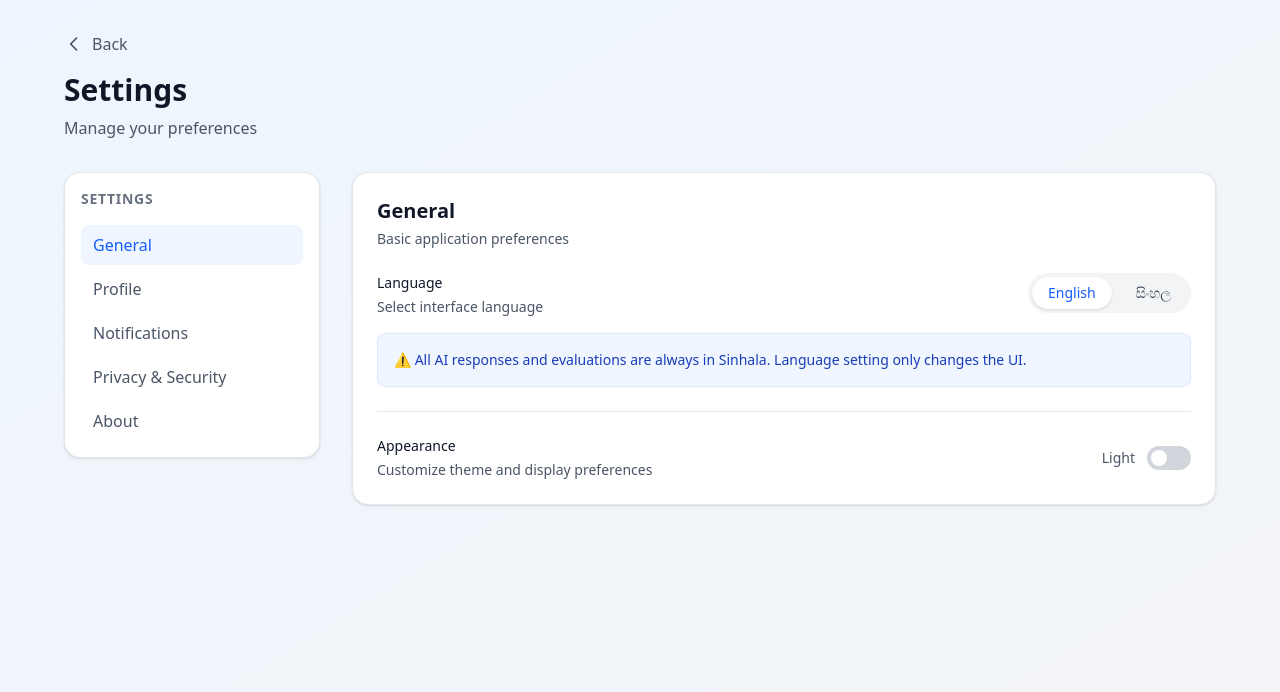
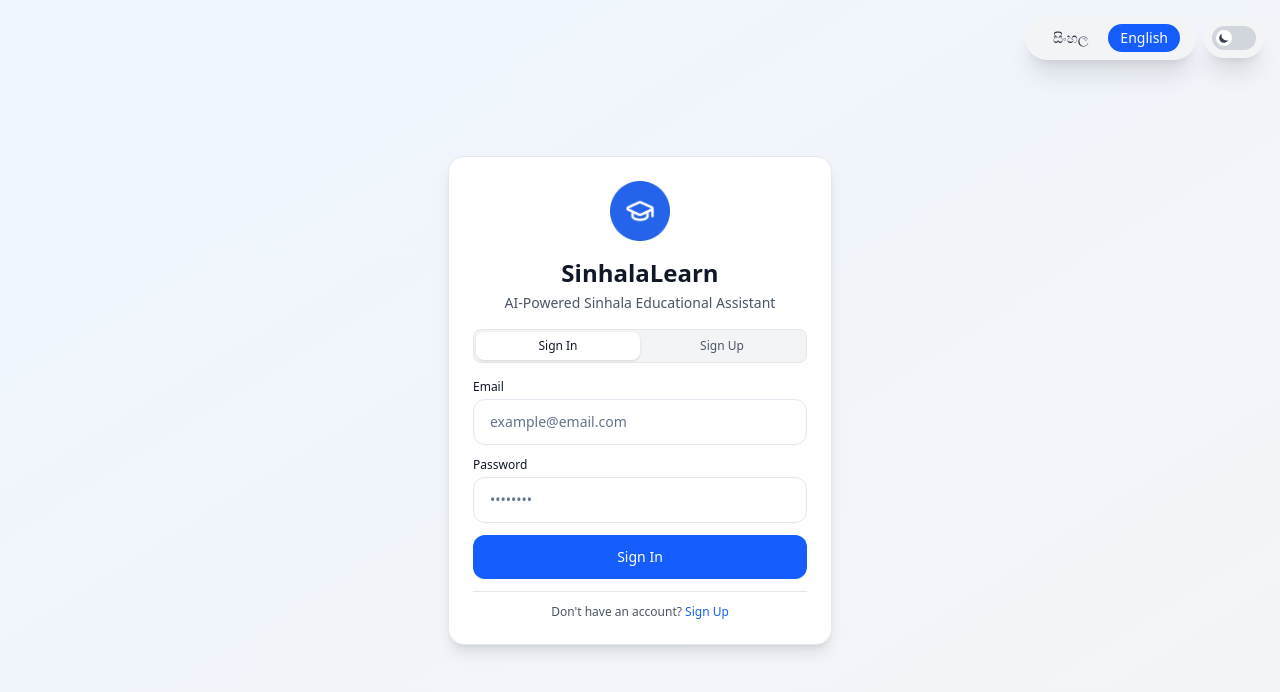
Before and after one commit to Miyuri15/sinlearn-web, a Next.js app: page /settings in a window 1280 px wide. Shown: the top 692 px of the page. Built offline with nearby package versions, Linux system fonts and the light colour scheme.

Commit message:
fix/ padding decreased

```diff
--- a/src/app/settings/page.tsx
+++ b/src/app/settings/page.tsx
@@ -1,159 +1,227 @@
 "use client";
 
-import { useState } from "react";
 import { useTranslation } from "react-i18next";
+import { useState, useEffect } from "react";
+import Image from "next/image";
+import Button from "@/components/ui/Button";
+import Input from "@/components/ui/Input";
 import { useRouter } from "next/navigation";
-import SettingsSection from "@/components/settings/SettingsSection";
-import LanguageSelector from "@/components/settings/LanguageSelector";
-import AppearanceToggle from "@/components/settings/AppearanceToggle";
-import ProfileSettings from "@/components/settings/ProfileSettings";
-import NotificationSettings from "@/components/settings/NotificationSettings";
-import PrivacySettings from "@/components/settings/PrivacySettings";
+import LanguageToggle from "@/components/language/LanguageToggle";
+import Link from "next/link";
 
-export default function SettingsPage() {
-  const { t } = useTranslation("common");
+// LocalStorage helpers
+import { setUser, getUser, getLanguage } from "@/lib/localStore";
+
+interface AuthPageProps {
+  readonly defaultTab?: "signin" | "signup";
+}
+
+export default function AuthPage({ defaultTab = "signin" }: AuthPageProps) {
+  const [tab, setTab] = useState<"signin" | "signup">(defaultTab);
+  const [role, setRole] = useState<"student" | "teacher">("student");
+  const { t, i18n } = useTranslation("common");
   const router = useRouter();
-  const [activeTab, setActiveTab] = useState("general");
 
-  const tabs = [
-    { id: "general", label: t("settings.general") },
-    { id: "profile", label: t("settings.profile") },
-    { id: "notifications", label: t("settings.notifications") },
-    { id: "privacy", label: t("settings.privacy") },
-    { id: "about", label: t("settings.about") },
-  ];
+  const [ready, setReady] = useState(false);
+
+  // Load stored language ONCE (i18n is already initialized by provider)
+  useEffect(() => {
+    const storedLang = getLanguage();
+    i18n.changeLanguage(storedLang).finally(() => setReady(true));
+  }, [i18n]);
+
+  if (!ready) {
+    return (
+      <div className="min-h-screen flex items-center justify-center bg-gray-100 dark:bg-gray-900"></div>
+    );
+  }
+
+  const handleSubmit = (e: React.FormEvent) => {
+    e.preventDefault();
+
+    const emailInput = (
+      document.querySelector('input[type="email"]') as HTMLInputElement
+    )?.value;
+
+    const nameInput = (
+      document.querySelector('input[type="text"]') as HTMLInputElement
+    )?.value;
+
+    if (tab === "signin") {
+      // Load existing user if exists
+      const existing = getUser();
+
+      setUser({
+        name: existing?.name || nameInput || "User",
+        email: emailInput || existing?.email || "",
+        role: existing?.role || "student",
+      });
+
+      router.push("/dashboard");
+    } else {
+      // Signup → save user
+      setUser({
+        name: nameInput || "User",
+        email: emailInput || "",
+        role: role,
+      });
+
+      router.push("/auth/sign-in");
+    }
+  };
 
   return (
-    <div className="min-h-screen bg-gradient-to-br from-blue-50 to-gray-100 dark:from-gray-900 dark:to-gray-800 p-4 md:p-8">
-      <div className="max-w-6xl mx-auto">
-        {/* Header */}
-        <div className="mb-8">
-          <button
-            onClick={() => router.back()}
-            className="flex items-center gap-2 text-gray-600 dark:text-gray-400 hover:text-gray-900 dark:hover:text-white transition mb-4"
-          >
-            <svg
-              className="w-5 h-5"
-              fill="none"
-              stroke="currentColor"
-              viewBox="0 0 24 24"
-            >
-              <path
-                strokeLinecap="round"
-                strokeLinejoin="round"
-                strokeWidth={2}
-                d="M15 19l-7-7 7-7"
-              />
-            </svg>
-            {t("settings.back")}
-          </button>
+    <div className="min-h-screen flex items-center justify-center bg-gradient-to-br from-blue-50 to-gray-100 dark:from-gray-900 dark:to-gray-800">
+      <div className="absolute top-4 right-4 z-50 flex items-center gap-2">
+        <LanguageToggle />
+      </div>
 
-          <h1 className="text-3xl font-bold text-gray-900 dark:text-white">
-            {t("settings.title")}
-          </h1>
-          <p className="text-gray-600 dark:text-gray-400 mt-2">
-            {t("settings.subtitle")}
-          </p>
+      {/* LOGIN CARD */}
+      <div className="w-full max-w-sm bg-white dark:bg-gray-800 rounded-2xl p-6 shadow-lg border border-gray-200 dark:border-gray-700">
+        {/* Logo */}
+        <div className="flex justify-center mb-4">
+          <Image
+            src="/images/AuthPage.png"
+            alt="SinLearn Logo"
+            width={60}
+            height={60}
+            priority
+          />
         </div>
 
-        {/* Mobile Tabs */}
-        <div className="md:hidden mb-6">
-          <div className="flex overflow-x-auto border-b border-gray-200 dark:border-gray-700">
-            {tabs.map((tab) => (
+        {/* Title */}
+        <h1 className="text-center text-2xl font-semibold mb-1 text-gray-900 dark:text-white">
+          {t("title")}
+        </h1>
+
+        <p className="text-center text-sm text-gray-600 dark:text-gray-400 mb-4">
+          {t("subtitle")}
+        </p>
+
+        {/* TABS */}
+        <div className="flex rounded-lg p-0.5 mb-4 bg-gray-100 dark:bg-gray-700 border border-gray-200 dark:border-gray-600">
+          <Link
+            href="/auth/sign-in"
+            className={`flex-1 py-1.5 rounded-lg text-xs font-medium transition text-center ${
+              tab === "signin"
+                ? "bg-white dark:bg-gray-600 text-gray-900 dark:text-white shadow-sm"
+                : "text-gray-600 dark:text-gray-400"
+            }`}
+          >
+            {t("signin")}
+          </Link>
+
+          <Link
+            href="/auth/sign-up"
+            className={`flex-1 py-1.5 rounded-lg text-xs font-medium transition text-center ${
+              tab === "signup"
+                ? "bg-white dark:bg-gray-600 text-gray-900 dark:text-white shadow-sm"
+                : "text-gray-600 dark:text-gray-400"
+            }`}
+          >
+            {t("signup")}
+          </Link>
+        </div>
+
+        {/* FORM */}
+        <form className="space-y-3" onSubmit={handleSubmit}>
+          {/* Name only for sign-up */}
+          {tab === "signup" && (
+            <div>
+              <label className="block text-xs mb-1 text-gray-900 dark:text-white">
+                {t("name")}
+              </label>
+              <Input
+                type="text"
+                placeholder={t("name_placeholder") || "Your Name"}
+                className="text-gray-900 dark:text-white py-2 text-sm"
+              />
+            </div>
+          )}
+
+          {/* Email input */}
+          <div>
+            <label className="block text-xs mb-1 text-gray-900 dark:text-white">
+              {t("email")}
+            </label>
+            <Input
+              type="email"
+              placeholder="example@email.com"
+              className="text-gray-900 dark:text-white py-2 text-sm"
+            />
+          </div>
+
+          {/* Password */}
+          <div>
+            <label className="block text-xs mb-1 text-gray-900 dark:text-white">
+              {t("password")}
+            </label>
+            <Input
+              type="password"
+              placeholder="••••••••"
+              className="text-gray-900 dark:text-white py-2 text-sm"
+            />
+          </div>
+
+          {/* Role selector (signup only) */}
+          {tab === "signup" && (
+            <div className="flex gap-3">
               <button
-                key={tab.id}
-                onClick={() => setActiveTab(tab.id)}
-                className={`px-4 py-3 whitespace-nowrap text-sm font-medium transition ${
-                  activeTab === tab.id
-                    ? "text-blue-600 dark:text-blue-400 border-b-2 border-blue-600 dark:border-blue-400"
-                    : "text-gray-600 dark:text-gray-400 hover:text-gray-900 dark:hover:text-white"
+                type="button"
+                onClick={() => setRole("student")}
+                className={`flex-1 py-3 flex flex-col items-center justify-center space-y-1 rounded-lg transition border ${
+                  role === "student"
+                    ? "bg-blue-50 dark:bg-blue-900/30 border-blue-500 dark:border-blue-400 text-blue-600 dark:text-blue-400 shadow-inner"
+                    : "bg-white dark:bg-gray-700 border-gray-300 dark:border-gray-600 text-gray-700 dark:text-gray-300"
                 }`}
               >
-                {tab.label}
+                <div className="text-xl">📖</div>
+                <span className="text-xs font-medium">{t("role_student")}</span>
               </button>
-            ))}
-          </div>
-        </div>
 
-        <div className="flex flex-col md:flex-row gap-8">
-          {/* Desktop Sidebar */}
-          <div className="hidden md:block w-64 flex-shrink-0">
-            <div className="bg-white dark:bg-gray-800 rounded-2xl p-4 shadow-sm border border-gray-200 dark:border-gray-700">
-              <h3 className="text-sm font-semibold text-gray-500 dark:text-gray-400 uppercase tracking-wider mb-4">
-                {t("settings.sections")}
-              </h3>
-              <nav className="space-y-1">
-                {tabs.map((tab) => (
-                  <button
-                    key={tab.id}
-                    onClick={() => setActiveTab(tab.id)}
-                    className={`w-full text-left px-3 py-2 rounded-lg transition ${
-                      activeTab === tab.id
-                        ? "bg-blue-50 dark:bg-blue-900/30 text-blue-600 dark:text-blue-400 font-medium"
-                        : "text-gray-600 dark:text-gray-400 hover:bg-gray-50 dark:hover:bg-gray-700 hover:text-gray-900 dark:hover:text-white"
-                    }`}
-                  >
-                    {tab.label}
-                  </button>
-                ))}
-              </nav>
+              <button
+                type="button"
+                onClick={() => setRole("teacher")}
+                className={`flex-1 py-3 flex flex-col items-center justify-center space-y-1 rounded-lg transition border ${
+                  role === "teacher"
+                    ? "bg-blue-50 dark:bg-blue-900/30 border-blue-500 dark:border-blue-400 text-blue-600 dark:text-blue-400 shadow-inner"
+                    : "bg-white dark:bg-gray-700 border-gray-300 dark:border-gray-600 text-gray-700 dark:text-gray-300"
+                }`}
+              >
+                <div className="text-xl">🎓</div>
+                <span className="text-xs font-medium">{t("role_teacher")}</span>
+              </button>
             </div>
-          </div>
+          )}
 
-          {/* Main Content */}
-          <div className="flex-1">
-            {activeTab === "general" && (
-              <SettingsSection
-                title={t("settings.general")}
-                description={t("settings.general_desc")}
-              >
-                <LanguageSelector />
-                <AppearanceToggle />
-              </SettingsSection>
-            )}
+          <Button type="submit" className="w-full py-2 text-sm">
+            {tab === "signin" ? t("button_signin") : t("button_signup")}
+          </Button>
 
-            {activeTab === "profile" && <ProfileSettings />}
-
-            {activeTab === "notifications" && <NotificationSettings />}
-
-            {activeTab === "privacy" && <PrivacySettings />}
-
-            {activeTab === "about" && (
-              <SettingsSection
-                title={t("settings.about")}
-                description={t("settings.about_desc")}
-              >
-                <div className="space-y-4">
-                  <div className="flex justify-between items-center">
-                    <span className="text-gray-600 dark:text-gray-400">
-                      {t("settings.version") || "Version"}
-                    </span>
-                    <span className="font-medium text-gray-900 dark:text-white">
-                      1.0.0
-                    </span>
-                  </div>
-                  <div className="flex justify-between items-center">
-                    <span className="text-gray-600 dark:text-gray-400">
-                      {t("settings.license") || "License"}
-                    </span>
-                    <span className="font-medium text-gray-900 dark:text-white">
-                      MIT
-                    </span>
-                  </div>
-
-                  <div className="pt-4 border-t border-gray-200 dark:border-gray-700">
-                    <button className="text-blue-600 dark:text-blue-400 hover:text-blue-700 dark:hover:text-blue-300 text-sm">
-                      {t("settings.terms") || "Terms and Conditions"}
-                    </button>
-                    <button className="ml-6 text-blue-600 dark:text-blue-400 hover:text-blue-700 dark:hover:text-blue-300 text-sm">
-                      {t("settings.privacy_policy") || "Privacy Policy"}
-                    </button>
-                  </div>
-                </div>
-              </SettingsSection>
+          <div className="text-center pt-3 border-t border-gray-200 dark:border-gray-700">
+            {tab === "signin" ? (
+              <p className="text-xs text-gray-600 dark:text-gray-400">
+                {t("dont_have_account")}{" "}
+                <Link
+                  href="/auth/sign-up"
+                  className="text-blue-600 dark:text-blue-400"
+                >
+                  {t("signup_link")}
+                </Link>
+              </p>
+            ) : (
+              <p className="text-xs text-gray-600 dark:text-gray-400">
+                {t("already_have_account")}{" "}
+                <Link
+                  href="/auth/sign-in"
+                  className="text-blue-600 dark:text-blue-400"
+                >
+                  {t("signin_link")}
+                </Link>
+              </p>
             )}
           </div>
-        </div>
+        </form>
       </div>
     </div>
   );
```
